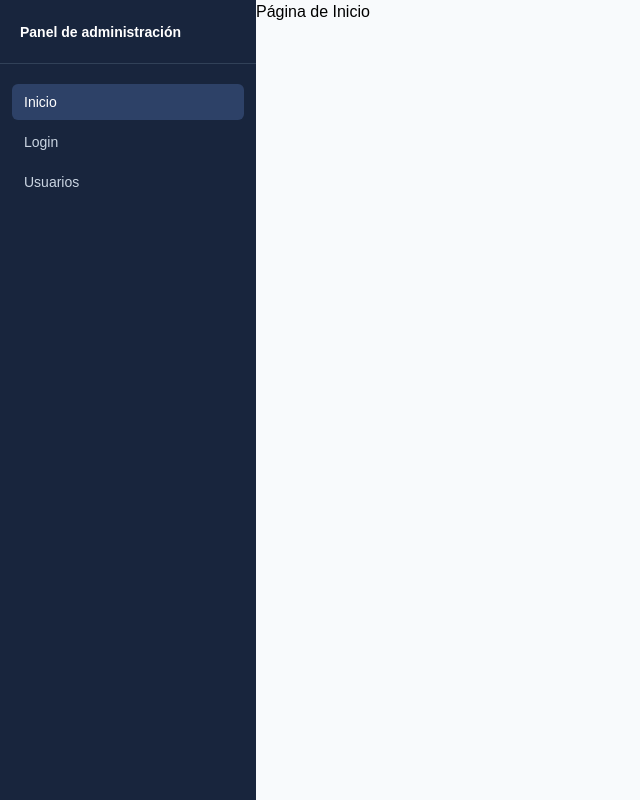
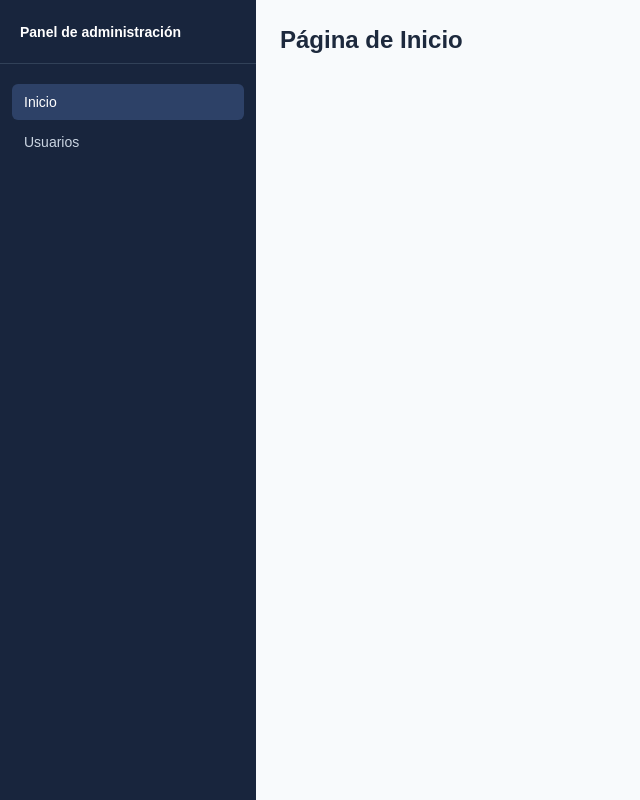
Before and after one commit to AinhoaMaya/proyecto-nextjs, a Next.js app: page /admin in a window 1280 px wide. Shown: the whole page, without its empty margins (0-640 px from the left). Built offline with nearby package versions, Linux system fonts and the light colour scheme.

Commit message:
Separación de Login de AdminLayout: la primera vista es Login, una vez logeado, se accederá al panel de Administración

```diff
--- a/app/admin/AdminLayout.tsx
+++ b/app/admin/AdminLayout.tsx
@@ -1,4 +1,5 @@
 import type { ReactNode } from "react";
+import Menu from "@/components/navigation/Menu";
 
 type AdminLayoutProps = {
   form: ReactNode;
@@ -12,7 +13,10 @@ export default function AdminLayout({
   title
 }: AdminLayoutProps) {
   return (
-    <main className="flex min-h-screen flex-col gap-6 bg-slate-50 p-6">
+    <div className="flex min-h-screen bg-slate-50">
+      <Menu />
+
+      <main className="flex min-w-0 flex-1 flex-col gap-6 p-6">
         <h1 className="text-2xl font-semibold text-slate-800">
           {title}
         </h1>
@@ -27,5 +31,6 @@ export default function AdminLayout({
           </div>
         </div>
       </main>
+    </div>
   );
 }
--- a/app/admin/page.tsx
+++ b/app/admin/page.tsx
@@ -1,7 +1,13 @@
+import Menu from "@/components/navigation/Menu";
+
 export default function Admin() {
   return (
-    <main>
-      <h1>Página de Inicio</h1>
-    </main>
+    <div className="flex min-h-screen bg-slate-50">
+      <Menu />
+
+      <main className="flex-1 p-6">
+        <h1 className="text-2xl font-semibold text-slate-800">Página de Inicio</h1>
+      </main>
+    </div>
   );
 }
--- a/app/layout.tsx
+++ b/app/layout.tsx
@@ -1,7 +1,6 @@
 import type { Metadata } from "next";
 import { Geist, Geist_Mono } from "next/font/google";
 import "./globals.css";
-import Menu from "@/components/navigation/Menu";
 
 const geistSans = Geist({
   variable: "--font-geist-sans",
@@ -24,16 +23,7 @@ export default function RootLayout({ children }: LayoutProps<"/">) {
       lang="en"
       className={`${geistSans.variable} ${geistMono.variable} h-full antialiased`}
     >
-      <body className="min-h-full flex flex-col">
-        <div className="flex min-h-screen">
-          <Menu />
-
-          <main className="flex-1 bg-slate-50">
-            {children}
-          </main>
-
-        </div>
-      </body>
+      <body className="min-h-full flex flex-col">{children}</body>
     </html>
   );
 }
--- a/components/navigation/NavLinks.tsx
+++ b/components/navigation/NavLinks.tsx
@@ -7,10 +7,6 @@ const links = [
   {
     name: "Inicio",
     href: "/admin",
-  },
-  {
-    name: "Login",
-    href: "/admin/login",
   },
   {
     name: "Usuarios",
```
Lines whose indentation alone changed are shown as unchanged.
